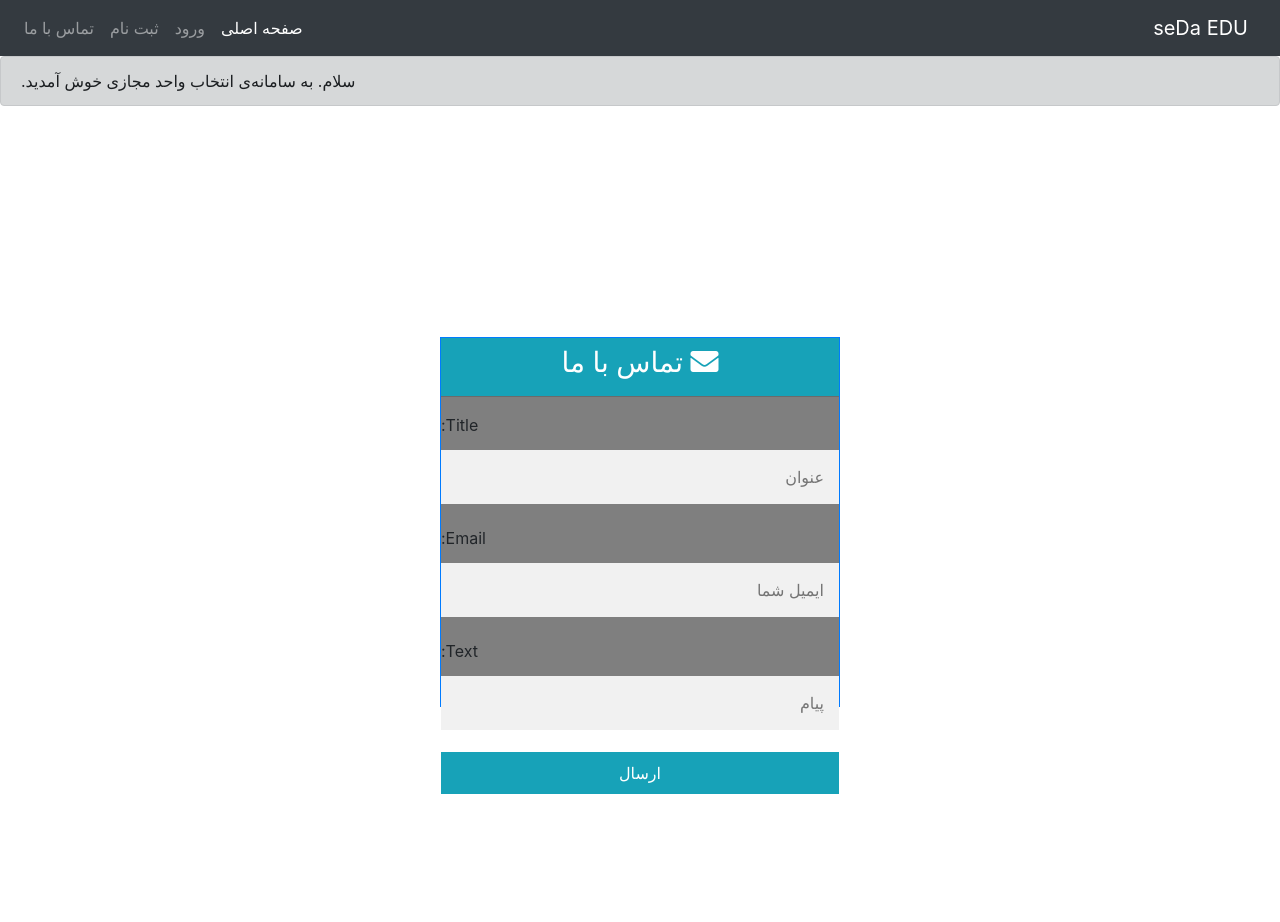
After one commit to daniyalmarofi/webelopers, a Django app: page /contact in a window 1280 px wide. The commit adds this page. Run offline with Django 3.2, Linux system fonts and the light colour scheme; some libraries are stand-ins or nearby versions.

Commit message:
contact changes

```diff
--- /dev/null
+++ b/webel/forms.py
@@ -0,0 +1,13 @@
+from django.forms import ModelForm, TextInput
+
+from webel.models import Contact
+
+
+class ContactForm(ModelForm):
+    class Meta:
+        model = Contact
+        fields = ['title', 'email', 'text']
+        widgets = {'title': TextInput(attrs={'name': 'title', 'placeholder': 'عنوان'}),
+                   'email': TextInput(attrs={'name': 'email', 'placeholder': 'ایمیل شما'}),
+                   'text': TextInput(attrs={'name': 'text', 'placeholder': 'پیام'})
+                   }
--- a/webel/templates/base.html
+++ b/webel/templates/base.html
@@ -33,6 +33,9 @@
             <li class="nav-item">
                 <a class="nav-link" href="/register" id="register">ثبت نام</a>
             </li>
+            <li class="nav-item">
+                <a class="nav-link" href="/contact" id="register">تماس با ما</a>
+            </li>
         </ul>
     </div>
 </div>
--- /dev/null
+++ b/webel/templates/contact.html
@@ -0,0 +1,37 @@
+{% extends 'base.html' %}
+
+{% block content %}
+
+    <div class="container">
+        <div class="d-flex justify-content-center h-400">
+            <form action="/contact" method="post">
+{% csrf_token %}
+
+
+
+                        <div class="card border-primary rounded-0">
+                            <div class="card-header p-0">
+                                <div class="bg-info text-white text-center py-2">
+                                    <h3><i class="fa fa-envelope"></i> تماس با ما</h3>
+                                </div>
+                            </div>
+                            <div class="card-body p-2">
+
+                                <!--Body-->
+
+                                </div>
+      {{ form }}
+
+                                <div class="text-center">
+                                    <input type="submit" value="ارسال" class="btn btn-info btn-block rounded-0 py-2">
+                                </div>
+                            </div>
+
+                        </div>
+                    </form>
+
+
+        </div>
+    </div>
+
+{% endblock %}
--- a/webel/urls.py
+++ b/webel/urls.py
@@ -5,4 +5,5 @@ urlpatterns = [
     path('', views.index),
     path('register', views.sign_up),
     path('login', views.login),
+    path('contact',views.contact),
 ]
--- a/webel/views.py
+++ b/webel/views.py
@@ -2,11 +2,12 @@ from django.contrib.auth import login, authenticate
 from django.contrib.auth.forms import UserCreationForm
 from django.shortcuts import render, redirect
 
+# Create your views here.
+from webel.forms import ContactForm
 
-# Create your views here.
+
 def index(request):
     return render(request, 'base.html')
-
 
 
 def sign_up(request):
@@ -27,5 +28,12 @@ def signup(request):
         form = UserCreationForm()
     return render(request, 'signup.html', {'form': form})
 
+
 def login(request):
     return render(request, 'b_login.html')
+
+
+def contact(request):
+    form = ContactForm()
+
+    return render(request, 'contact.html', {'form': form})
```
